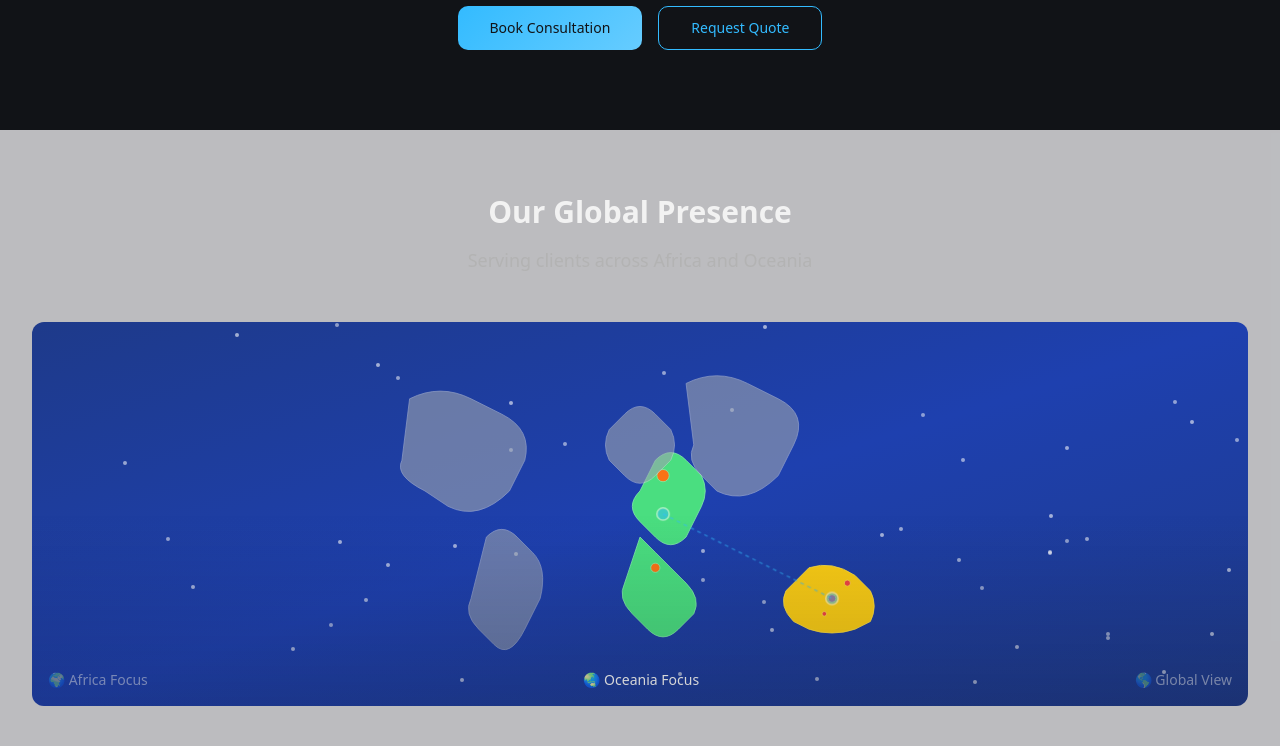
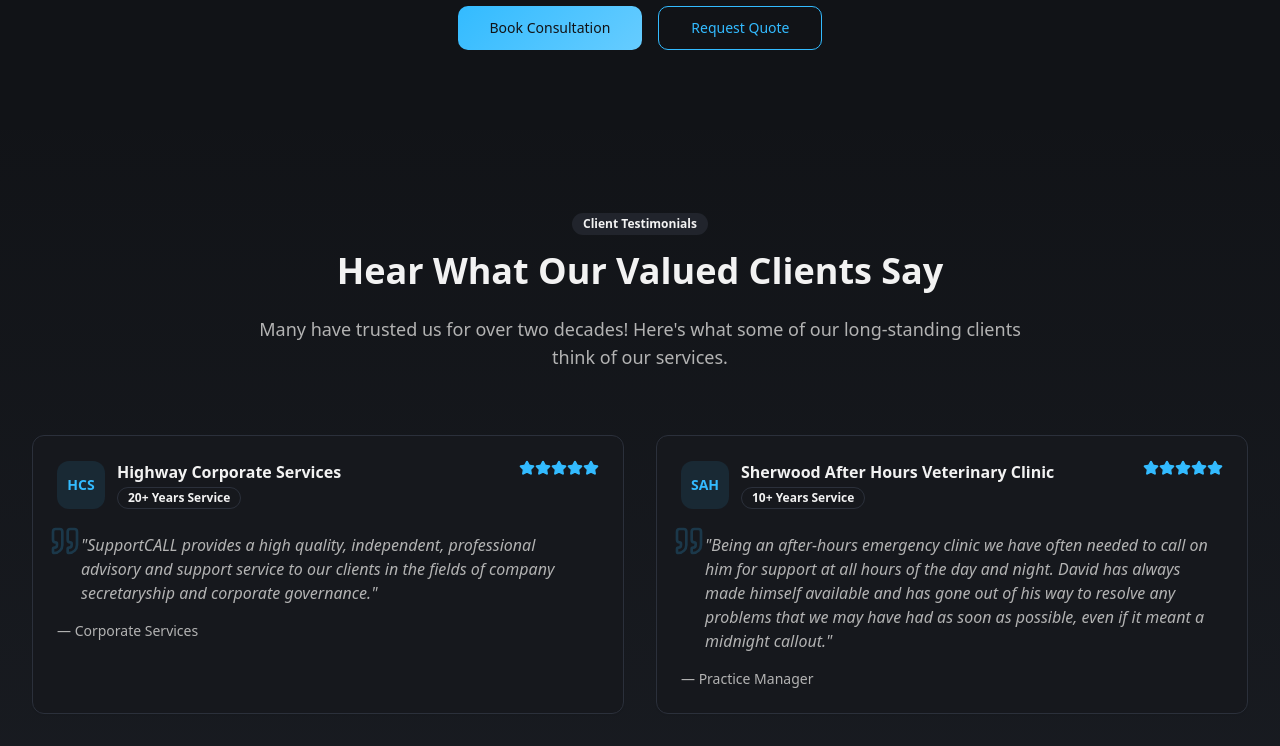
Before and after one commit to supportcall/bridge-ict-web, a React (Vite) app: page / in a window 1280 px wide. Shown: the part 4440-5186 px from the top of the page. Built offline with nearby package versions, Linux system fonts and the light colour scheme.

Commit message:
Remove global presence section
Remove the "Our Global Presence" section from the homepage.

```diff
--- a/src/pages/Index.tsx
+++ b/src/pages/Index.tsx
@@ -2,7 +2,6 @@ import Navigation from "@/components/Navigation";
 import Hero from "@/components/Hero";
 import About from "@/components/About";
 import Services from "@/components/Services";
-import AnimatedWorldMap from "@/components/AnimatedWorldMap";
 import Testimonials from "@/components/Testimonials";
 import Contact from "@/components/Contact";
 import Acknowledgement from "@/components/Acknowledgement";
@@ -15,19 +14,6 @@ const Index = () => {
       <Hero />
       <About />
       <Services />
-      <section className="py-16 bg-muted/30">
-        <div className="max-w-7xl mx-auto px-4 sm:px-6 lg:px-8">
-          <div className="text-center mb-12">
-            <h2 className="text-3xl font-bold text-foreground mb-4">
-              Our Global Presence
-            </h2>
-            <p className="text-lg text-muted-foreground">
-              Serving clients across Africa and Oceania
-            </p>
-          </div>
-          <AnimatedWorldMap />
-        </div>
-      </section>
       <Testimonials />
       <Contact />
       <Acknowledgement />
```
